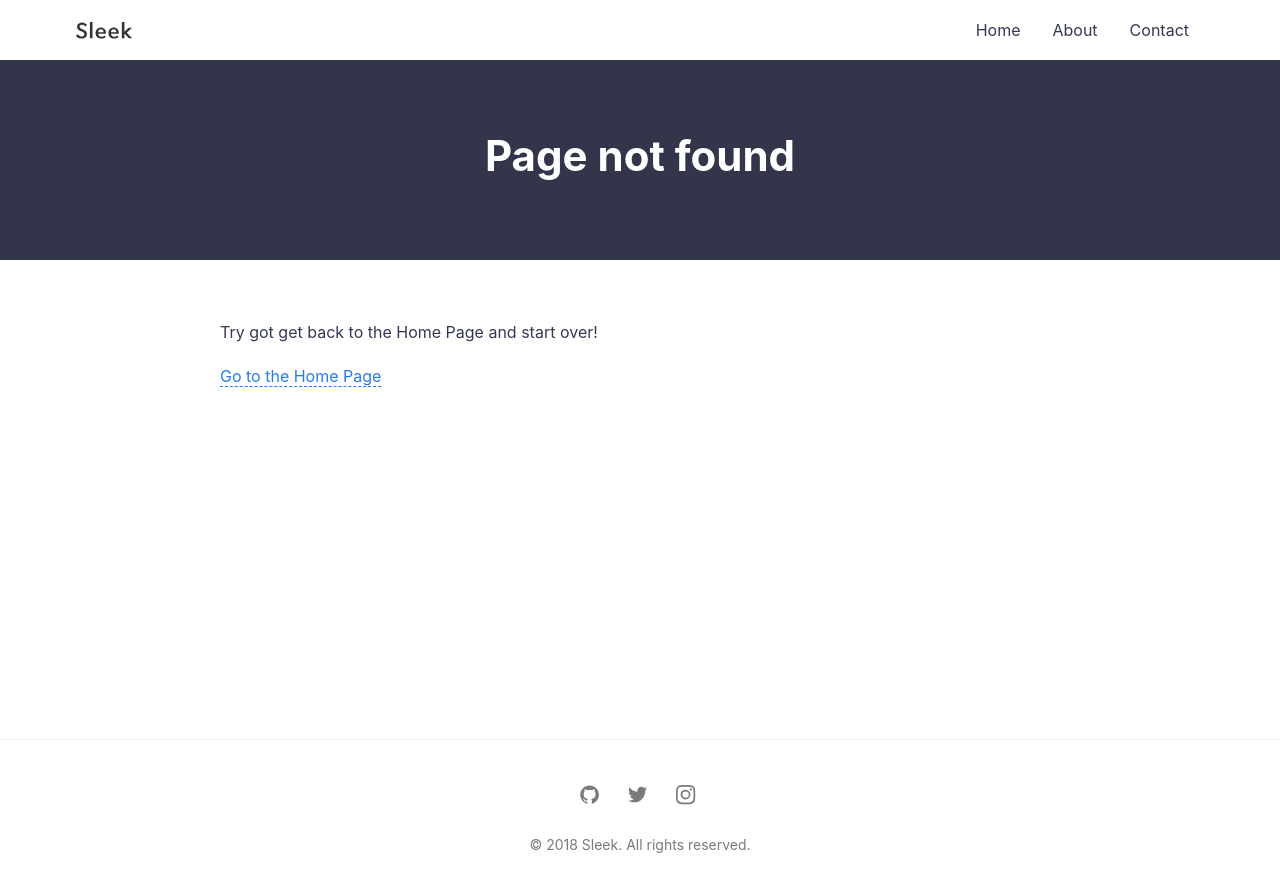
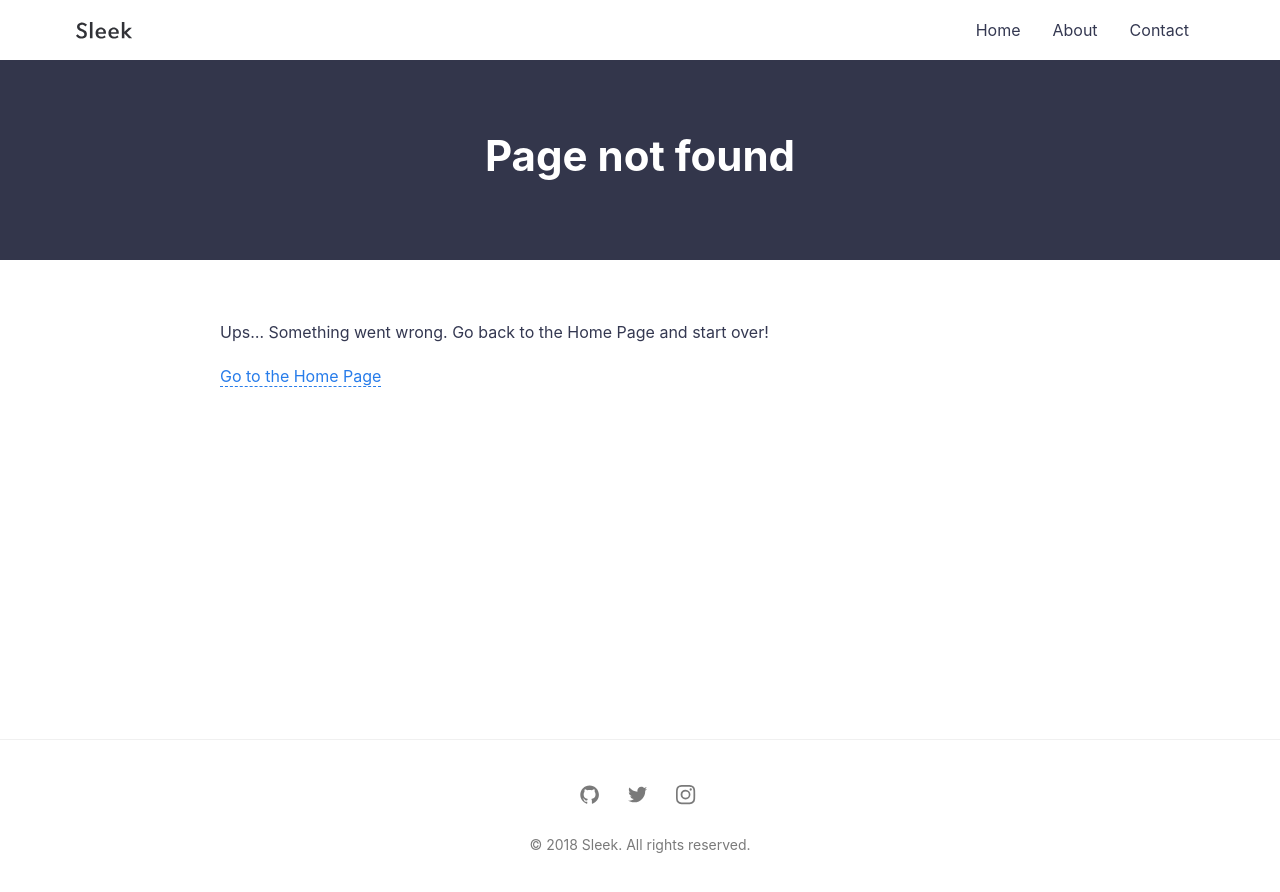
Before and after one commit to janczizikow/sleek, a Jekyll site: the page built from 404.md, in a window 1280 px wide. Shown: the top 892 px of the page. Built offline with Jekyll 4.4.1, drawn with Linux system fonts in a browser that asks for light colours.

Commit message:
Typo in 404 page

```diff
--- a/404.md
+++ b/404.md
@@ -3,6 +3,6 @@ layout: page
 title: Page not found
 ---
 
-Try got get back to the Home Page and start over!
+Ups... Something went wrong. Go back to the Home Page and start over!
 
 [Go to the Home Page]({{ site.url }}{{ site.baseurl }})
```
